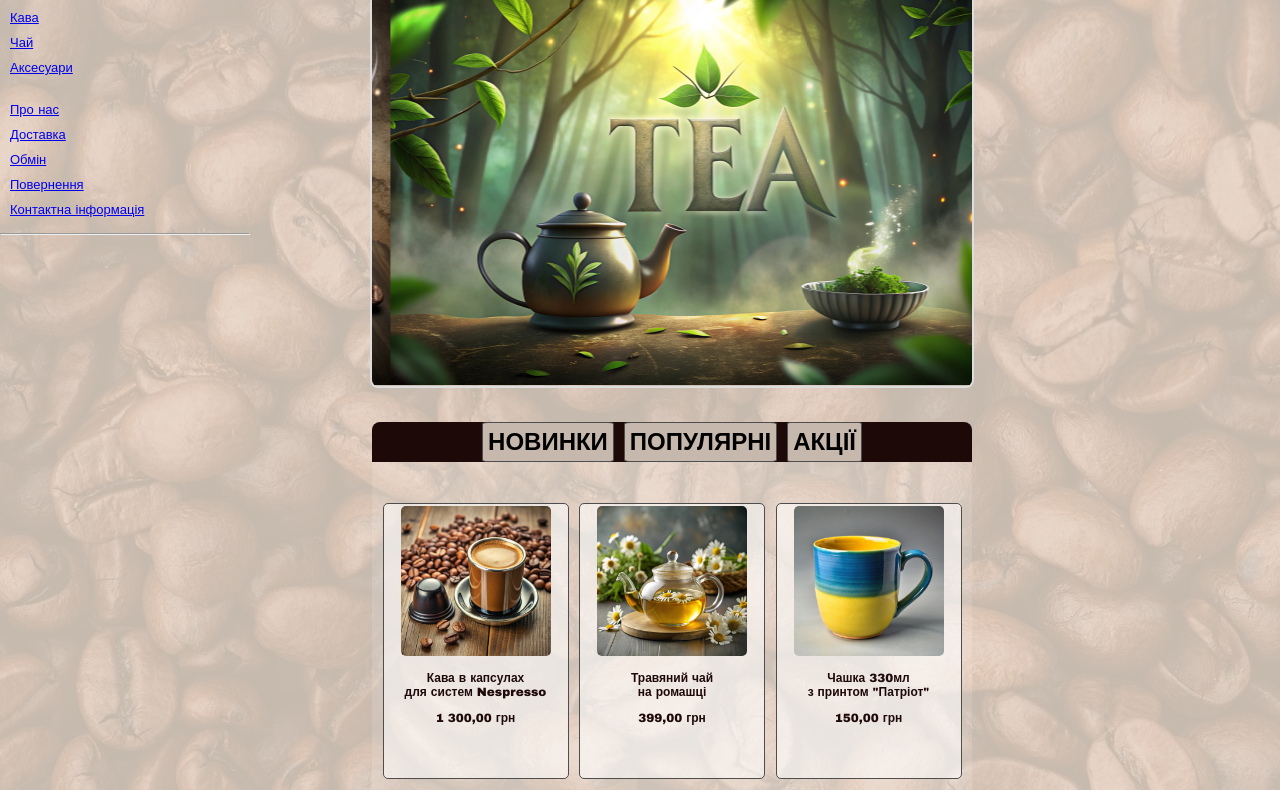
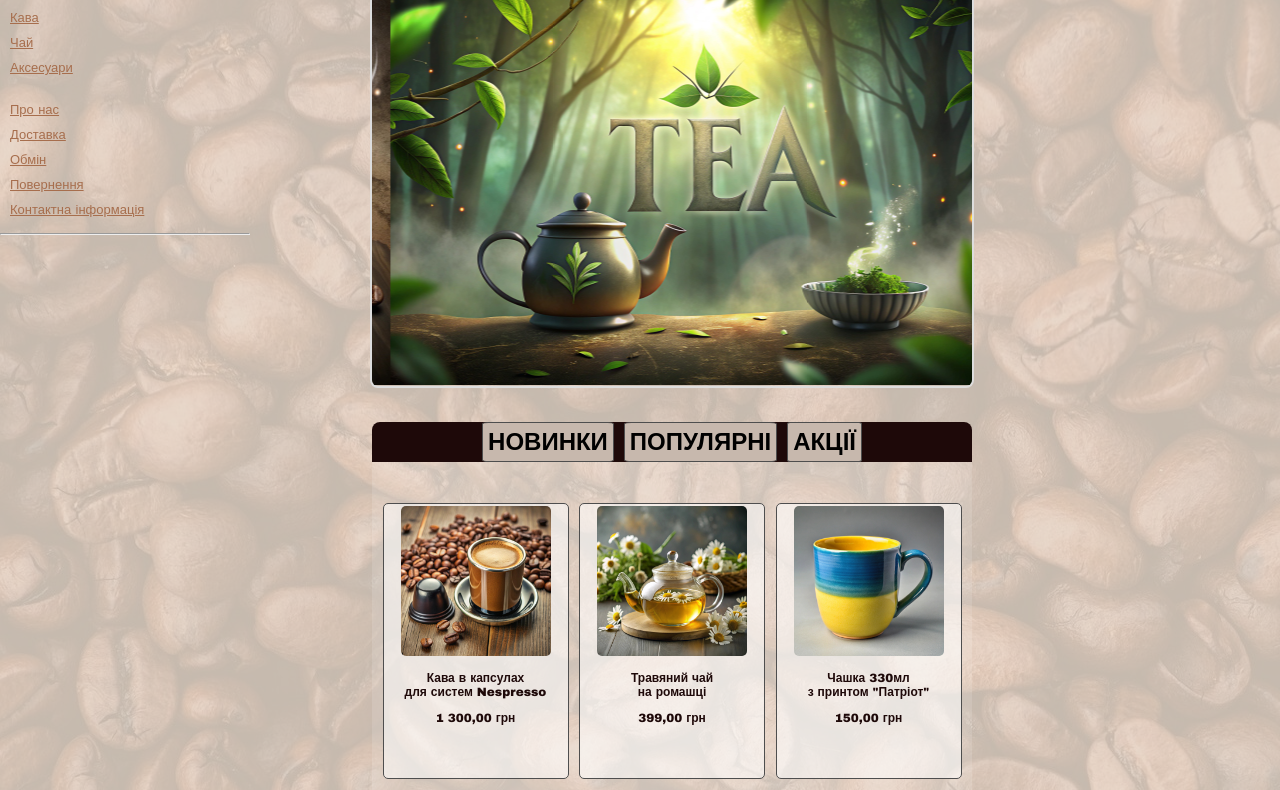
Before and after one commit to VKONSTANTINIUS/HTML_Project, a plain HTML site: page index.html in a window 1280 px wide. Shown: the part 66-856 px from the top of the page. Drawn offline with Linux system fonts and the light colour scheme.

Commit message:
Update main_style.css

```diff
--- a/main_style.css
+++ b/main_style.css
@@ -14,6 +14,10 @@ h1 {
   text-align: center;
   text-shadow: 2px 2px black;
   word-spacing: 2px;
+}
+
+a {
+  color: #a76e4d;
 }
 
 a:visited {
```
